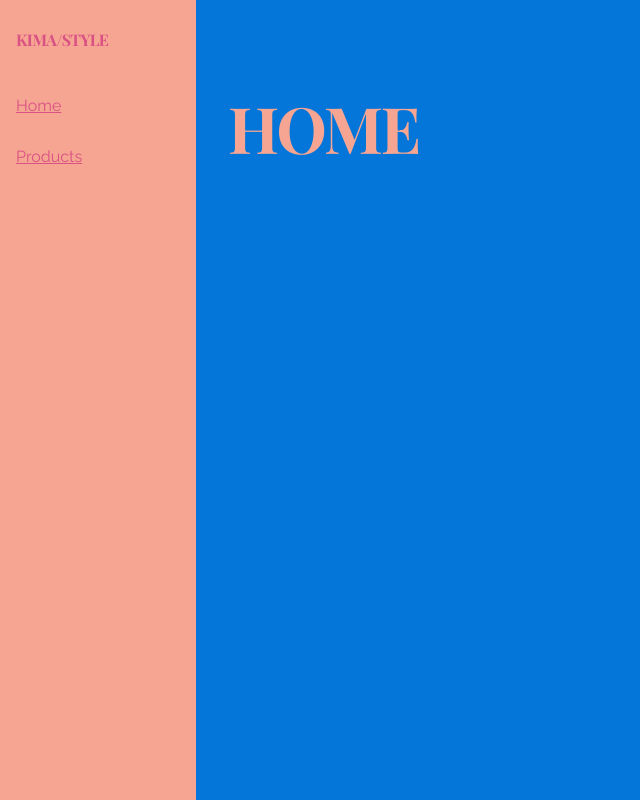
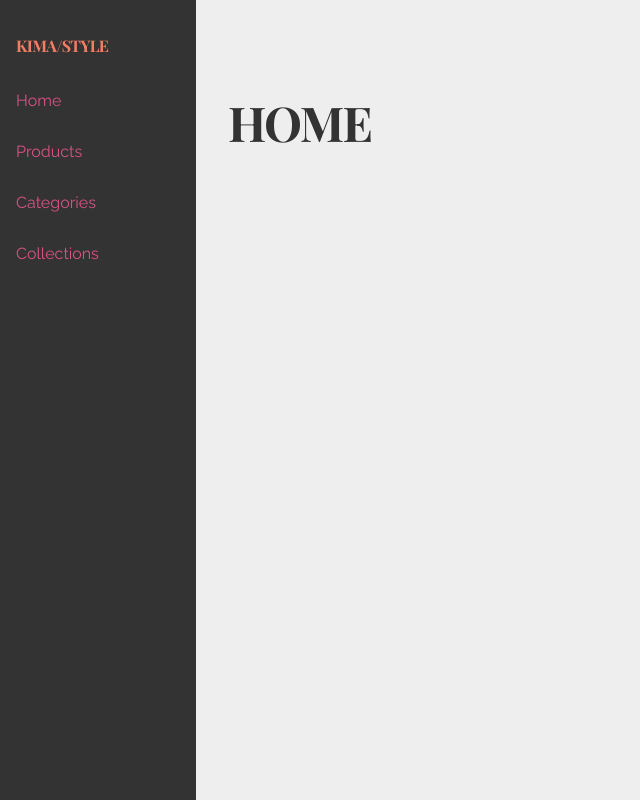
Before and after one commit to orangevolon/kima-style, a Vue app: page /admin in a window 1280 px wide. Shown: the whole page, without its empty margins (0-640 px from the left). Built offline with nearby package versions, Linux system fonts and the light colour scheme.

Commit message:
Styles enhanced

```diff
--- a/src/App.scss
+++ b/src/App.scss
@@ -14,15 +14,15 @@ html {
 }
 
 h1 {
-  @include typo-title(5);
+  @include typo-title(3);
 }
 
 h2 {
-  @include typo-title(4);
+  @include typo-title(3);
 }
 
 h3 {
-  @include typo-title(3);
+  @include typo-title(2);
 }
 
 h4 {
@@ -31,6 +31,20 @@ h4 {
 
 h5 {
   @include typo-title(1);
+}
+
+h6 {
+  @include typo-title(1);
+}
+
+h1,
+h2,
+h3,
+h4,
+h5,
+h6 {
+  margin-top: 1.2em;
+  margin-bottom: 0.2em;
 }
 
 a,
--- a/src/assets/styles/color.scss
+++ b/src/assets/styles/color.scss
@@ -2,8 +2,10 @@
 $color-science-blue: #0476d9;
 $color-burnt-sienna: #f27e63;
 $color-cranberry: #d95284;
+$color-gallery: #eeeeee;
+$color-mine-shaft: #333333;
 
 // color system
-$color-primary: $color-science-blue;
-$color-secondary: lighten($color-burnt-sienna, 10%);
+$color-primary: $color-gallery;
+$color-secondary: $color-mine-shaft;
 $color-accent: $color-cranberry;
--- a/src/components/common/Logo.vue
+++ b/src/components/common/Logo.vue
@@ -9,7 +9,7 @@
 .logo {
   @include typo-title(1);
 
-  color: $color-accent;
+  color: $color-burnt-sienna;
   padding: 1rem;
 }
 </style>
--- a/src/components/layout/AdminNav.vue
+++ b/src/components/layout/AdminNav.vue
@@ -2,6 +2,8 @@
   <nav class="admin-nav">
     <router-link to="/admin">Home</router-link>
     <router-link to="/admin/products">Products</router-link>
+    <router-link to="/admin/categories">Categories</router-link>
+    <router-link to="/admin/collections">Collections</router-link>
   </nav>
 </template>
 
@@ -12,6 +14,7 @@
 
   a {
     padding: 1em;
+    text-decoration: none;
   }
 }
 </style>
```
